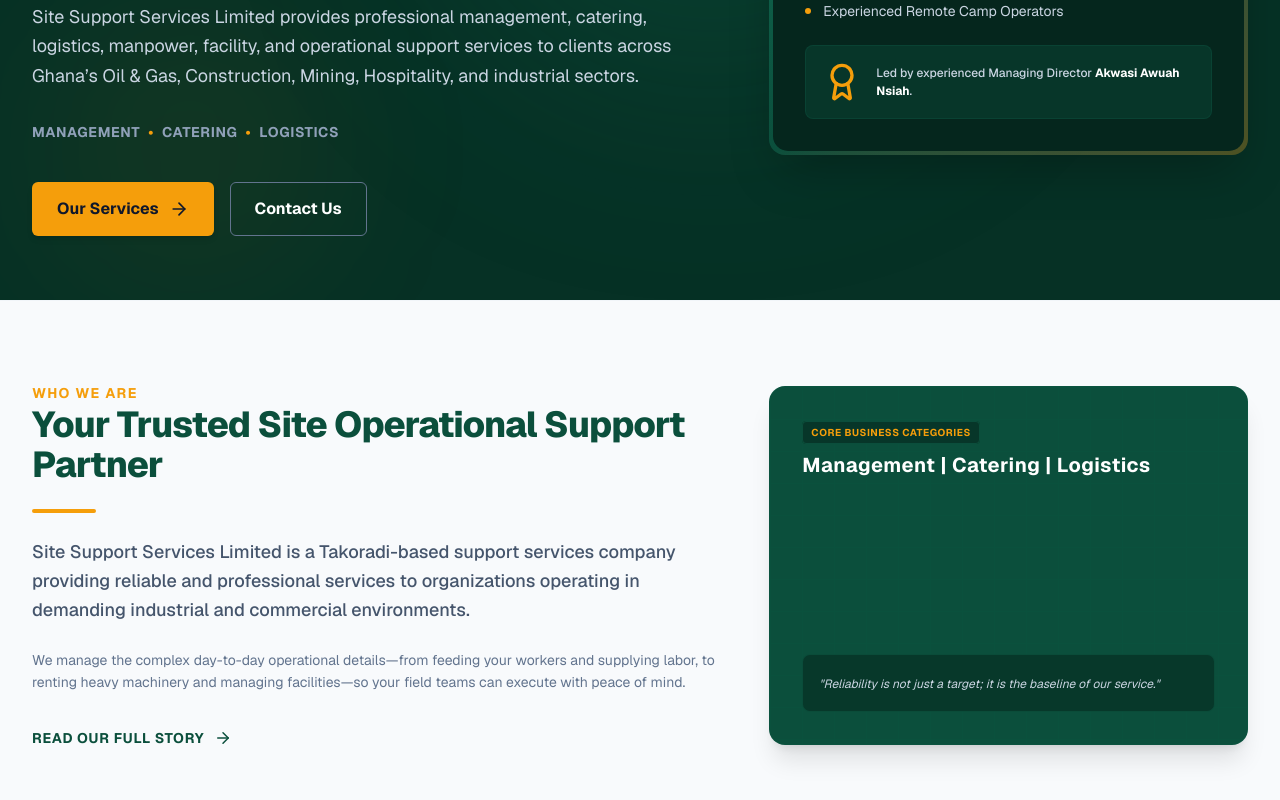
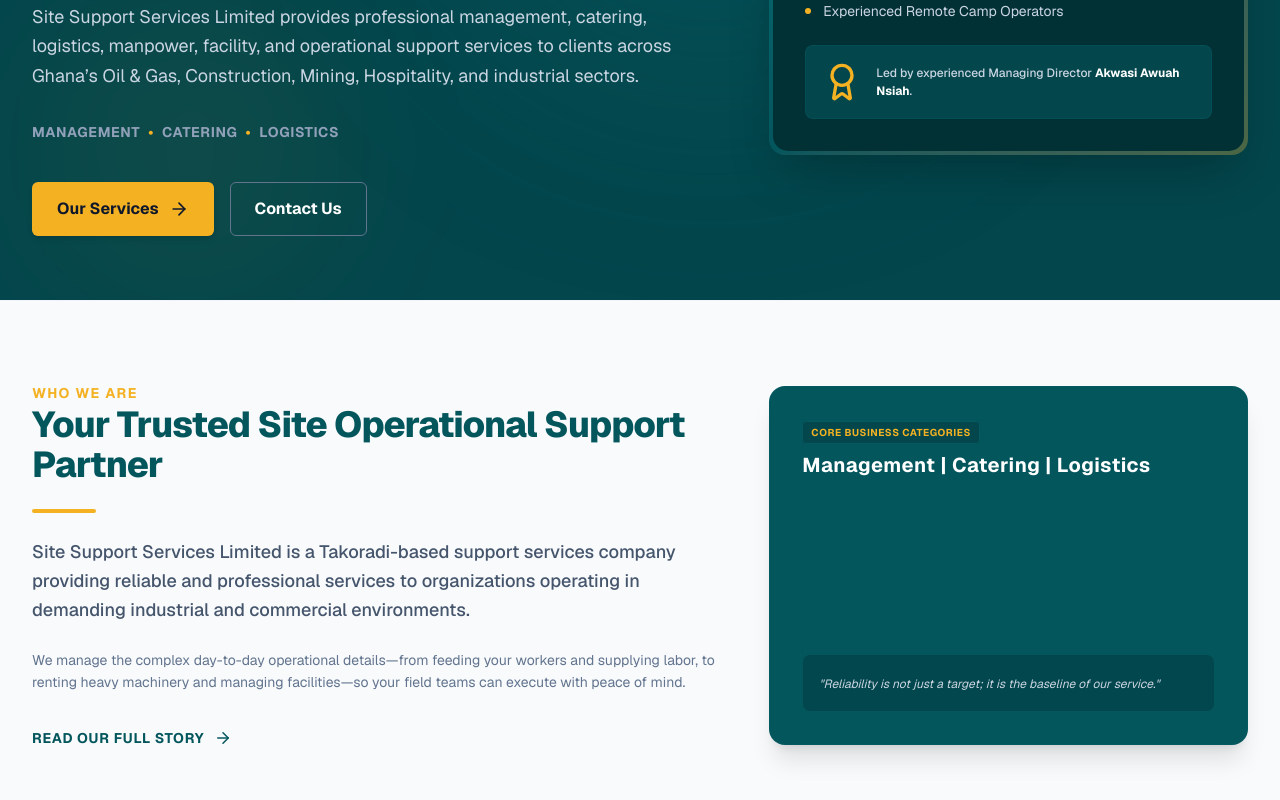
Before and after one commit to WesleyConsults/site-support-services-ltd, a Next.js app: page / in a window 1280 px wide. Shown: the part 440-1240 px from the top of the page. Built offline with nearby package versions, Linux system fonts and the light colour scheme.

Commit message:
feat: align all site colors and components with brand logo palette (teal, gold, orange, red)

```diff
--- a/app/about/page.js
+++ b/app/about/page.js
@@ -12,7 +12,7 @@
       {/* 1. Page Header / Hero */}
       <section className="relative bg-primary-dark text-white pt-36 pb-20 overflow-hidden border-b border-primary-light/10">
         <div className="absolute inset-0 z-0">
-          <div className="absolute inset-0 bg-[linear-gradient(to_right,#0c5944_1px,transparent_1px),linear-gradient(to_bottom,#0c5944_1px,transparent_1px)] bg-[size:4rem_4rem] opacity-20" />
+          <div className="absolute inset-0 bg-[linear-gradient(to_right,rgba(4,86,93,0.15)_1px,transparent_1px),linear-gradient(to_bottom,rgba(4,86,93,0.15)_1px,transparent_1px)] bg-[size:4rem_4rem] opacity-20" />
           <div className="absolute -top-10 -right-10 w-80 h-80 bg-accent/5 rounded-full filter blur-[100px]" />
         </div>
 
--- a/app/contact/page.js
+++ b/app/contact/page.js
@@ -196,7 +196,7 @@
       {/* 1. Page Header / Hero */}
       <section className="relative bg-primary-dark text-white pt-36 pb-20 overflow-hidden border-b border-primary-light/10">
         <div className="absolute inset-0 z-0">
-          <div className="absolute inset-0 bg-[linear-gradient(to_right,#0c5944_1px,transparent_1px),linear-gradient(to_bottom,#0c5944_1px,transparent_1px)] bg-[size:4rem_4rem] opacity-20" />
+          <div className="absolute inset-0 bg-[linear-gradient(to_right,rgba(4,86,93,0.15)_1px,transparent_1px),linear-gradient(to_bottom,rgba(4,86,93,0.15)_1px,transparent_1px)] bg-[size:4rem_4rem] opacity-20" />
           <div className="absolute -top-10 -right-10 w-80 h-80 bg-accent/5 rounded-full filter blur-[100px]" />
         </div>
 
@@ -327,7 +327,7 @@
             whileInView={{ opacity: 1, scale: 1 }}
             viewport={{ once: true, margin: "-50px" }}
             transition={{ duration: 0.5 }}
-            className="relative bg-[#0b2921] rounded-2xl p-6 sm:p-12 overflow-hidden shadow-inner border border-primary/20 text-white min-h-[300px] sm:min-h-[400px] flex flex-col justify-between"
+            className="relative bg-surface-dark rounded-2xl p-6 sm:p-12 overflow-hidden shadow-inner border border-primary/20 text-white min-h-[300px] sm:min-h-[400px] flex flex-col justify-between"
           >
             {/* Mock Map Grid lines */}
             <div className="absolute inset-0 z-0">
@@ -345,7 +345,7 @@
             </div>
 
             {/* Content over map */}
-            <div className="relative z-10 space-y-2 max-w-sm bg-[#041612]/95 border border-primary-light/40 p-5 rounded-xl shadow-lg mt-auto lg:mt-0">
+            <div className="relative z-10 space-y-2 max-w-sm bg-surface-darker/95 border border-primary-light/40 p-5 rounded-xl shadow-lg mt-auto lg:mt-0">
               <div className="flex items-center space-x-2.5 text-accent">
                 <MapPin className="w-5.5 h-5.5 animate-bounce shrink-0" />
                 <h4 className="text-sm font-bold uppercase tracking-wide text-white">
--- a/app/globals.css
+++ b/app/globals.css
@@ -1,13 +1,18 @@
 @import "tailwindcss";
 
 @theme {
-  --color-primary: #0b4f3c;
-  --color-primary-light: #127459;
-  --color-primary-dark: #063125;
-  --color-accent: #f59e0b;
-  --color-accent-hover: #d97706;
-  --color-accent-orange: #ea580c;
-  --color-accent-red: #dc2626;
+  --color-primary: #04565D;
+  --color-primary-light: #0b737d;
+  --color-primary-dark: #03464C;
+  --color-accent: #F4B223;
+  --color-accent-hover: #d99b1a;
+  --color-accent-orange: #F07A13;
+  --color-accent-red: #F54A07;
+
+  --color-surface-dark: #023135;
+  --color-surface-darker: #011d1e;
+  --color-surface-light: #F2F4F3;
+  --color-neutral-bg: #F8F8F6;
 
   --font-sans: var(--font-geist-sans), ui-sans-serif, system-ui, sans-serif;
   --font-mono: var(--font-geist-mono), ui-monospace, SFMono-Regular, monospace;
@@ -15,9 +20,9 @@
 
 :root {
   --background: #ffffff;
-  --foreground: #1e293b;
-  --primary-rgb: 11, 79, 60;
-  --accent-rgb: 245, 158, 11;
+  --foreground: #0F172A;
+  --primary-rgb: 4, 86, 93;
+  --accent-rgb: 244, 178, 35;
 }
 
 body {
--- a/app/industries/page.js
+++ b/app/industries/page.js
@@ -12,7 +12,7 @@
       {/* 1. Page Header / Hero */}
       <section className="relative bg-primary-dark text-white pt-36 pb-20 overflow-hidden border-b border-primary-light/10">
         <div className="absolute inset-0 z-0">
-          <div className="absolute inset-0 bg-[linear-gradient(to_right,#0c5944_1px,transparent_1px),linear-gradient(to_bottom,#0c5944_1px,transparent_1px)] bg-[size:4rem_4rem] opacity-20" />
+          <div className="absolute inset-0 bg-[linear-gradient(to_right,rgba(4,86,93,0.15)_1px,transparent_1px),linear-gradient(to_bottom,rgba(4,86,93,0.15)_1px,transparent_1px)] bg-[size:4rem_4rem] opacity-20" />
           <div className="absolute -top-10 -right-10 w-80 h-80 bg-accent/5 rounded-full filter blur-[100px]" />
         </div>
 
@@ -72,7 +72,7 @@
                 >
                   {/* Visual Left/Right Graphic Panel */}
                   <div className="lg:w-1/3 bg-primary-dark text-white p-8 sm:p-12 flex flex-col justify-between relative overflow-hidden shrink-0">
-                    <div className="absolute inset-0 bg-[linear-gradient(to_right,#0c5944_1px,transparent_1px),linear-gradient(to_bottom,#0c5944_1px,transparent_1px)] bg-[size:2rem_2rem] opacity-25" />
+                    <div className="absolute inset-0 bg-[linear-gradient(to_right,rgba(4,86,93,0.15)_1px,transparent_1px),linear-gradient(to_bottom,rgba(4,86,93,0.15)_1px,transparent_1px)] bg-[size:2rem_2rem] opacity-25" />
                     <div className="absolute bottom-0 right-0 w-24 h-24 bg-accent/10 rounded-full filter blur-xl" />
 
                     <div className="relative z-10 space-y-4">
--- a/app/page.js
+++ b/app/page.js
@@ -52,11 +52,11 @@
 
             {/* Right side: Modern graphic block placeholder */}
             <div className="lg:col-span-5 relative">
-              <div className="relative aspect-4/3 bg-primary rounded-2xl overflow-hidden shadow-xl border border-primary-light/10 p-8 flex flex-col justify-between text-white">
-                <div className="absolute inset-0 bg-[linear-gradient(to_right,#0c5944_1px,transparent_1px),linear-gradient(to_bottom,#0c5944_1px,transparent_1px)] bg-[size:2rem_2rem] opacity-20" />
+              <div className="relative aspect-[4/3] bg-primary rounded-2xl overflow-hidden shadow-xl border border-primary-light/10 p-8 flex flex-col justify-between text-white">
+                <div className="absolute inset-0 bg-[linear-gradient(to_right,rgba(4,86,93,0.15)_1px,transparent_1px),linear-gradient(to_bottom,rgba(4,86,93,0.15)_1px,transparent_1px)] bg-[size:2rem_2rem] opacity-20" />
 
                 <div className="space-y-2 relative z-10">
-                  <span className="text-[10px] uppercase font-bold tracking-wider text-accent bg-[#073629] border border-primary-light/40 px-2 py-1 rounded">
+                  <span className="text-[10px] uppercase font-bold tracking-wider text-accent bg-primary-dark border border-primary-light/40 px-2 py-1 rounded">
                     Core Business Categories
                   </span>
                   <h3 className="text-xl font-bold tracking-wide mt-2">
@@ -64,7 +64,7 @@
                   </h3>
                 </div>
 
-                <div className="relative z-10 bg-[#073629]/90 border border-primary-light/35 p-4 rounded-lg">
+                <div className="relative z-10 bg-primary-dark/90 border border-primary-light/35 p-4 rounded-lg">
                   <span className="text-xs text-slate-300 italic">
                     "Reliability is not just a target; it is the baseline of our service."
                   </span>
--- a/app/services/page.js
+++ b/app/services/page.js
@@ -12,7 +12,7 @@
       {/* 1. Page Header / Hero */}
       <section className="relative bg-primary-dark text-white pt-36 pb-20 overflow-hidden border-b border-primary-light/10">
         <div className="absolute inset-0 z-0">
-          <div className="absolute inset-0 bg-[linear-gradient(to_right,#0c5944_1px,transparent_1px),linear-gradient(to_bottom,#0c5944_1px,transparent_1px)] bg-[size:4rem_4rem] opacity-20" />
+          <div className="absolute inset-0 bg-[linear-gradient(to_right,rgba(4,86,93,0.15)_1px,transparent_1px),linear-gradient(to_bottom,rgba(4,86,93,0.15)_1px,transparent_1px)] bg-[size:4rem_4rem] opacity-20" />
           <div className="absolute -top-10 -right-10 w-80 h-80 bg-accent/5 rounded-full filter blur-[100px]" />
         </div>
 
--- a/components/CTASection.jsx
+++ b/components/CTASection.jsx
@@ -10,7 +10,7 @@
     <section className="relative bg-primary py-20 px-4 overflow-hidden border-t border-primary-light/10">
       {/* Background patterns */}
       <div className="absolute inset-0 z-0">
-        <div className="absolute inset-0 bg-[linear-gradient(to_right,#0c5944_1px,transparent_1px),linear-gradient(to_bottom,#0c5944_1px,transparent_1px)] bg-[size:3rem_3rem] opacity-20" />
+        <div className="absolute inset-0 bg-[linear-gradient(to_right,rgba(4,86,93,0.15)_1px,transparent_1px),linear-gradient(to_bottom,rgba(4,86,93,0.15)_1px,transparent_1px)] bg-[size:3rem_3rem] opacity-20" />
         <div className="absolute top-1/2 left-1/4 w-[400px] h-[400px] bg-accent/5 rounded-full filter blur-[100px] pointer-events-none" />
         <div className="absolute bottom-0 right-0 w-[200px] h-[200px] bg-primary-light/30 rounded-full filter blur-[65px] pointer-events-none" />
       </div>
--- a/components/Footer.jsx
+++ b/components/Footer.jsx
@@ -164,7 +164,7 @@
       </div>
 
       {/* Bottom Legal Panel */}
-      <div className="bg-[#041d16] py-6 border-t border-primary/10">
+      <div className="bg-surface-darker py-6 border-t border-primary/10">
         <div className="max-w-7xl mx-auto px-4 sm:px-6 lg:px-8 flex flex-col sm:flex-row justify-between items-center text-xs text-slate-500 font-medium">
           <p className="text-center sm:text-left mb-2.5 sm:mb-0">
             &copy; {currentYear} {companyInfo.name}. All rights reserved.
--- a/components/Hero.jsx
+++ b/components/Hero.jsx
@@ -32,7 +32,7 @@
       {/* Background Architectural Overlay */}
       <div className="absolute inset-0 z-0">
         {/* Subtle grid pattern */}
-        <div className="absolute inset-0 bg-[linear-gradient(to_right,#0c5944_1px,transparent_1px),linear-gradient(to_bottom,#0c5944_1px,transparent_1px)] bg-[size:4rem_4rem] [mask-image:radial-gradient(ellipse_60%_50%_at_50%_0%,#000_70%,transparent_100%)] opacity-35" />
+        <div className="absolute inset-0 bg-[linear-gradient(to_right,rgba(4,86,93,0.15)_1px,transparent_1px),linear-gradient(to_bottom,rgba(4,86,93,0.15)_1px,transparent_1px)] bg-[size:4rem_4rem] [mask-image:radial-gradient(ellipse_60%_50%_at_50%_0%,#000_70%,transparent_100%)] opacity-35" />
         {/* Light teal spotlight/glow */}
         <div className="absolute top-0 right-1/4 w-[500px] h-[500px] bg-primary-light/25 rounded-full filter blur-[120px] pointer-events-none" />
         <div className="absolute bottom-0 left-10 w-[300px] h-[300px] bg-accent/5 rounded-full filter blur-[80px] pointer-events-none" />
@@ -113,7 +113,7 @@
             className="lg:col-span-5 hidden lg:block"
           >
             <div className="relative p-1 bg-gradient-to-br from-primary-light via-primary to-accent/30 rounded-2xl shadow-2xl">
-              <div className="bg-[#05261d] p-8 rounded-[15px] space-y-6">
+              <div className="bg-surface-dark p-8 rounded-[15px] space-y-6">
                 <div className="flex justify-between items-start">
                   <div className="p-3 bg-primary-light/40 rounded-lg text-accent">
                     <Shield className="w-8 h-8" />
@@ -148,7 +148,7 @@
                   </ul>
                 </div>
 
-                <div className="bg-[#073629] p-4 rounded-lg flex items-center space-x-3.5 border border-primary-light/20">
+                <div className="bg-primary-dark p-4 rounded-lg flex items-center space-x-3.5 border border-primary-light/20">
                   <Award className="w-10 h-10 text-accent shrink-0" />
                   <div className="text-xs text-slate-300 leading-normal font-medium">
                     Led by experienced Managing Director <span className="text-white font-bold">{companyInfo.managingDirector}</span>.
```
